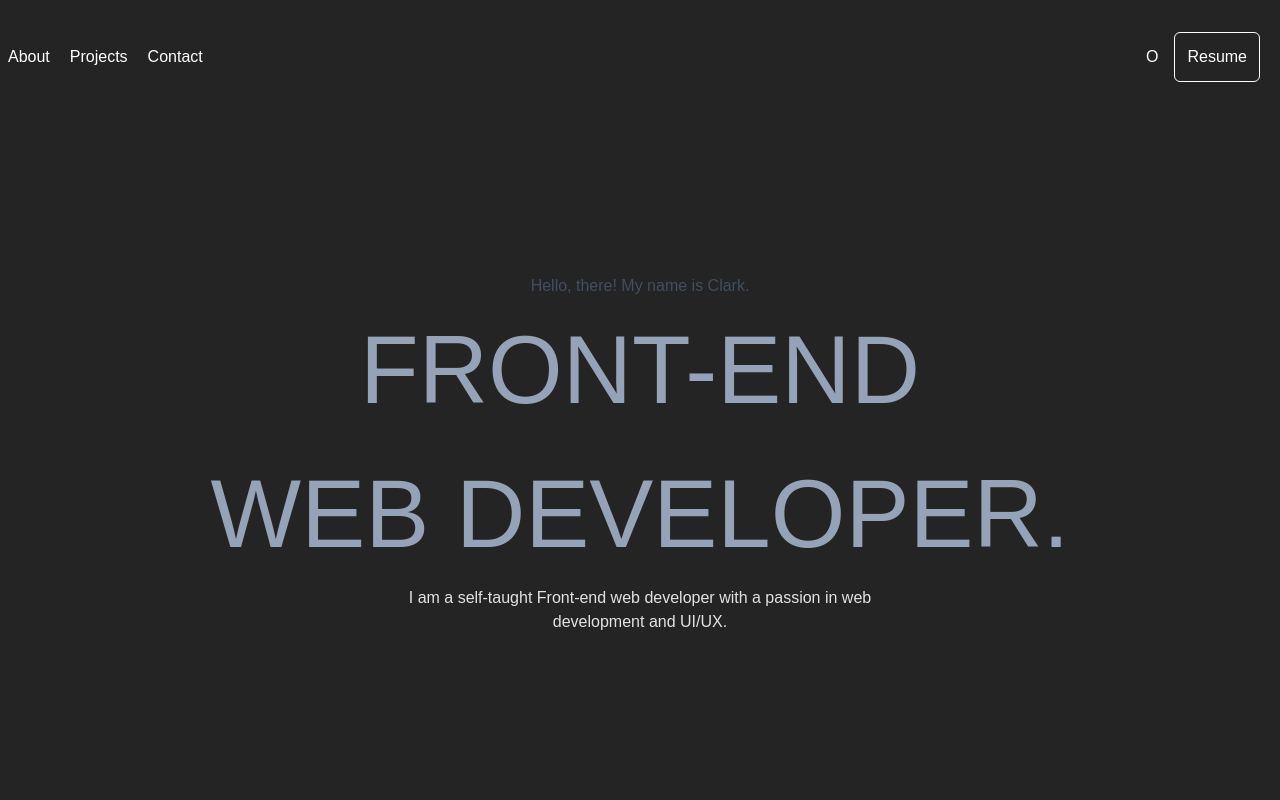
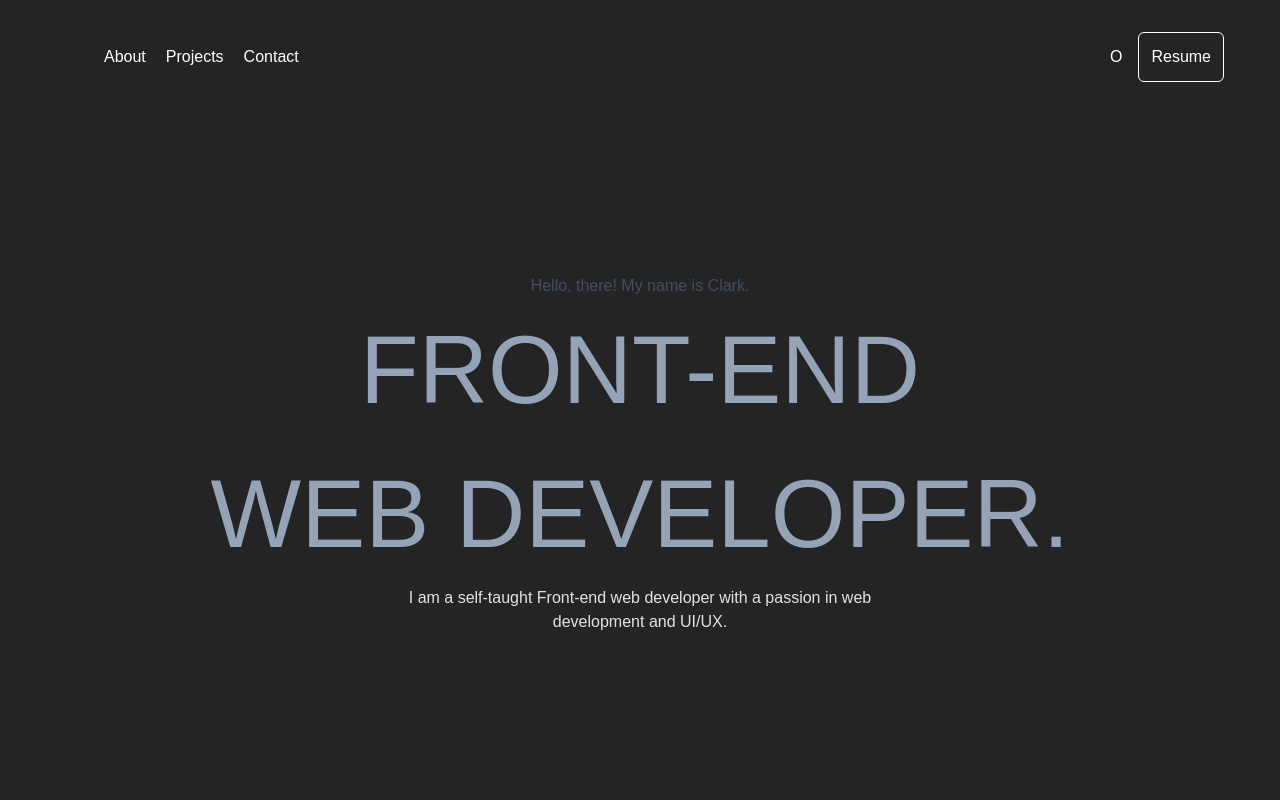
Before and after one commit to J0hnux/react-portfolio, a React (Vite) app: page / in a window 1280 px wide. Shown: the top 800 px of the page. Built offline with nearby package versions, Linux system fonts and the light colour scheme.

Commit message:
Fixed Header Panel issues with margin

```diff
--- a/src/components/HeaderPanel.scss
+++ b/src/components/HeaderPanel.scss
@@ -38,6 +38,7 @@
 }
 
 .mobile-nav {
+    display: none;
     position: absolute;
     top: 0;
     left: 0;
@@ -45,7 +46,6 @@
     width: 100%;
     height: 100%;
     background-color: #000; // Change later
-    display: none;
     justify-content: center;
     align-items: center;
     text-align: center;
@@ -55,12 +55,22 @@
 
 @media (min-width: 475px) {}
 
-@media (min-width: 640px) {}
+@media (min-width: 640px) {
+    .header {
+        .mobile__nav_btn {
+            margin-left: 2rem;
+        }
+    }
+}
 
 @media (min-width: 768px) {
     .header {
         button.mobile__nav_btn {
             display: none;
+        }
+
+        nav {
+            margin-left: 1rem;
         }
 
         .right__header_panel {
@@ -85,7 +95,17 @@
     }
 }
 
-@media (min-width: 1024px) {}
+@media (min-width: 1024px) {
+    .header {
+        nav {
+            margin-left: 6rem;
+        }
+
+        .right__header_panel {
+            margin-right: 3rem;
+        }
+    }
+}
 
 @media (min-width: 1280px) {}
 
```
